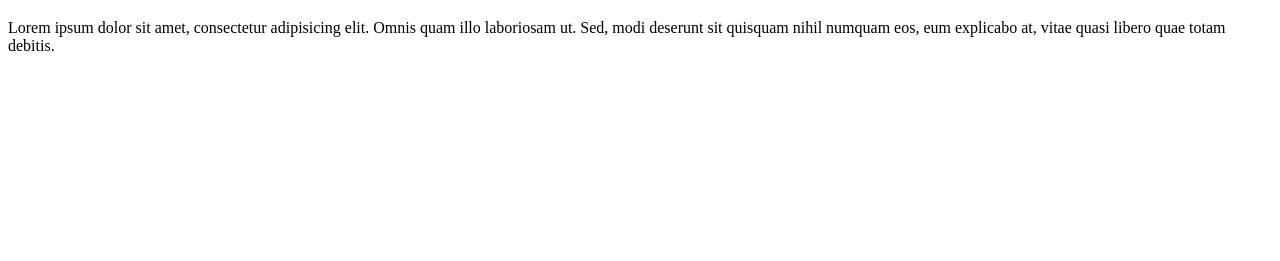
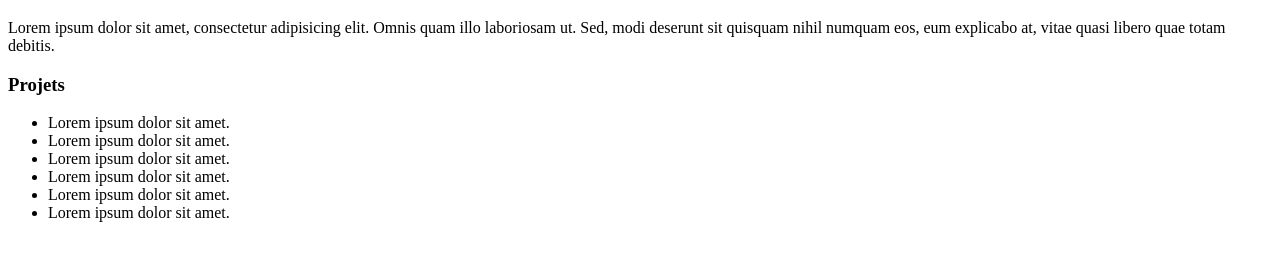
Before and after one commit to NicksyRop/practise, a plain HTML site: page index.html in a window 1280 px wide. Shown: the part 61-322 px from the top of the page. Drawn offline with Linux system fonts and the light colour scheme.

Commit message:
added projets done to index

```diff
--- a/index.html
+++ b/index.html
@@ -9,6 +9,14 @@
 <body>
     <h1>This project has some files already</h1>
     <p>Lorem ipsum dolor sit amet, consectetur adipisicing elit. Omnis quam illo laboriosam ut. Sed, modi deserunt sit quisquam nihil numquam eos, eum explicabo at, vitae quasi libero quae totam debitis.</p>
-
+    <h3>Projets</h3>
+    <ul>
+        <li>Lorem ipsum dolor sit amet.</li>
+        <li>Lorem ipsum dolor sit amet.</li>
+        <li>Lorem ipsum dolor sit amet.</li>
+        <li>Lorem ipsum dolor sit amet.</li>
+        <li>Lorem ipsum dolor sit amet.</li>
+        <li>Lorem ipsum dolor sit amet.</li>
+    </ul>
 </body>
 </html>
```
